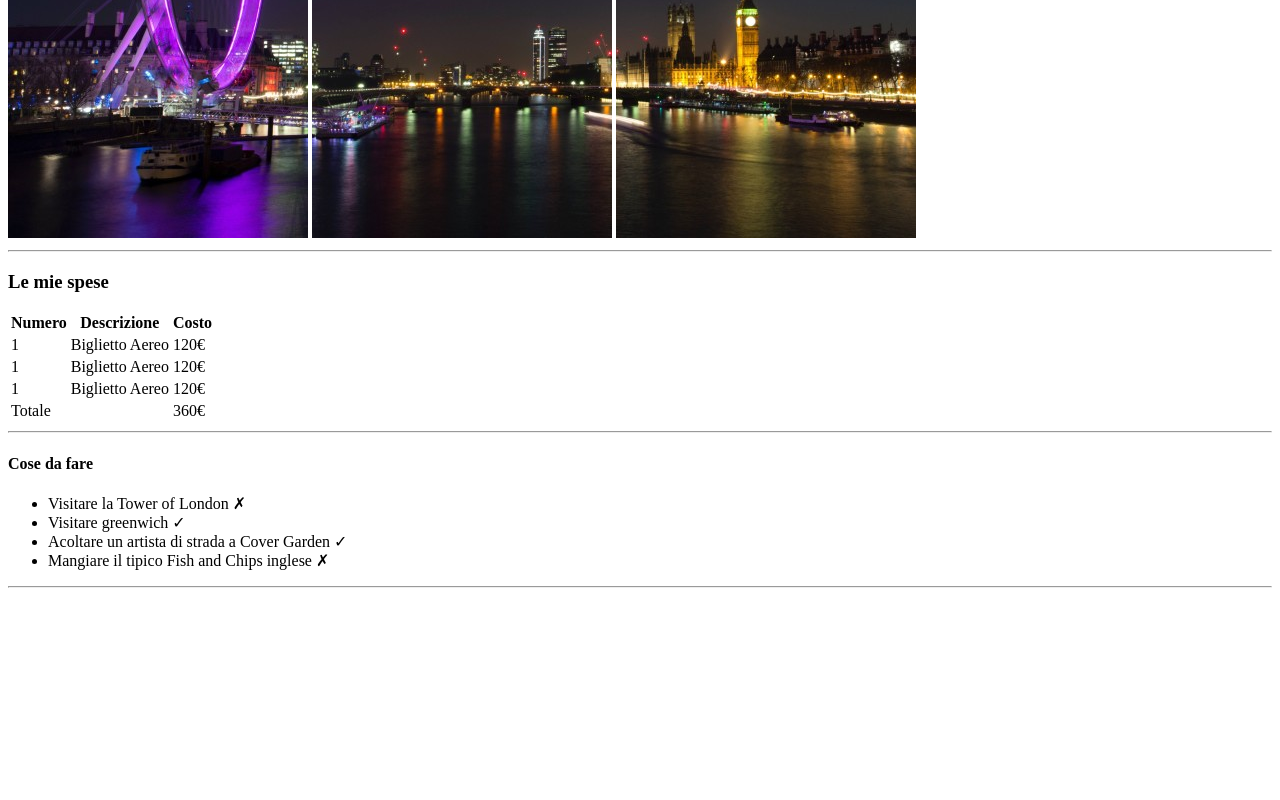
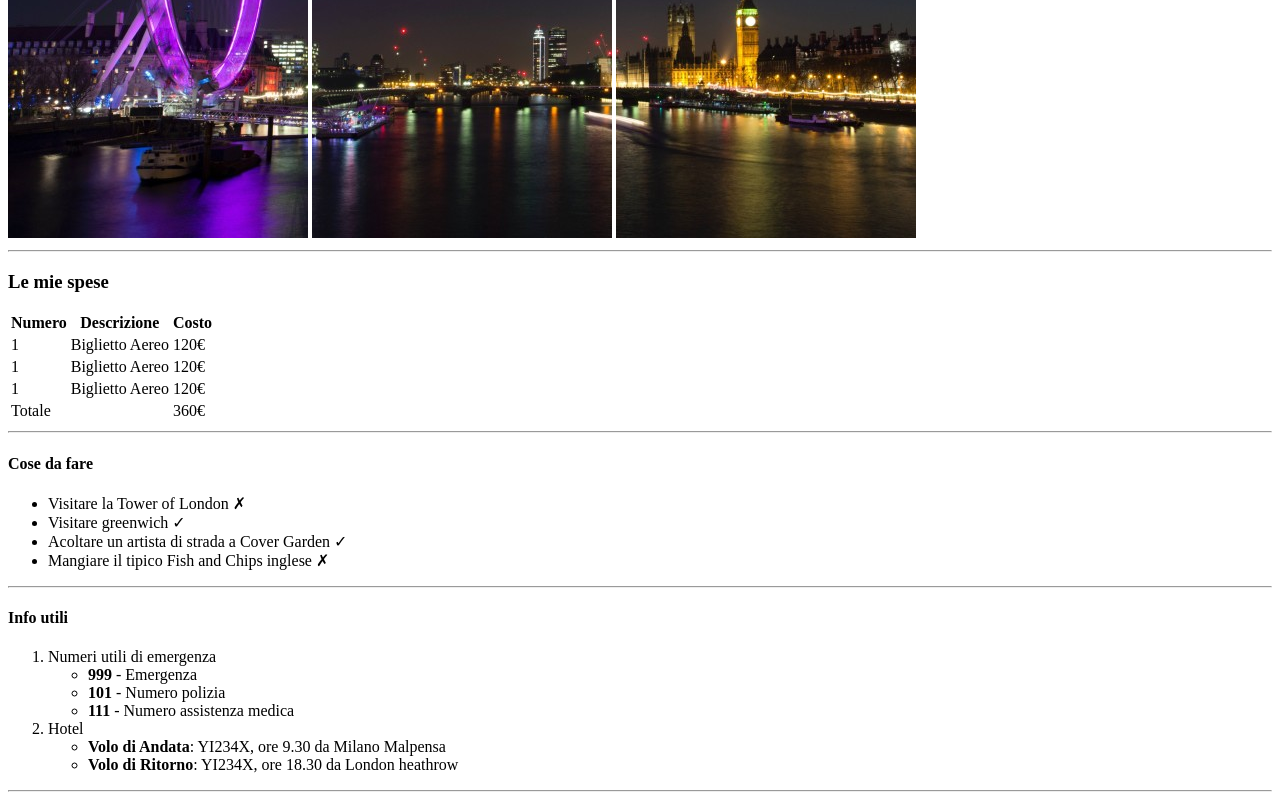
Before and after one commit to alexciccarese/html-london-trip, a plain HTML site: page index.html in a window 1280 px wide. Shown: the part 442-1242 px from the top of the page. Before the commit the page ends 1038 px from the top, so only its background shows below. Drawn offline with Linux system fonts and the light colour scheme.

Commit message:
Info utili section added

```diff
--- a/index.html
+++ b/index.html
@@ -11,6 +11,7 @@
       <img src="./img/pexels-bill-emrich-230794-0.jpg" alt>
       <img src="./img/pexels-bill-emrich-230794-1.jpg" alt>
       <img src="./img/pexels-bill-emrich-230794-2.jpg" alt>
+
       <hr>
     </header>
     <!-- /header -->
@@ -19,6 +20,7 @@
 
       <section>
         <h3>Le mie spese</h3>
+
         <table>
           <thead>
             <th>Numero</th>
@@ -58,6 +60,7 @@
             </tr>
           </tbody>
         </table>
+
         <hr>
       </section>
       <!-- /Le mie spese -->
@@ -73,9 +76,36 @@
           <li>Mangiare il tipico Fish and Chips inglese
             <span>&#10007;</span></li>
         </ul>
+
         <hr>
       </section>
       <!-- /Cose da fare -->
+
+      <section>
+        <h4>Info utili</h4>
+
+        <ol>
+          <li>Numeri utili di emergenza
+            <ul>
+              <li><strong>999</strong> - Emergenza</li>
+              <li><strong>101</strong> - Numero polizia</li>
+              <li><strong>111</strong> - Numero assistenza medica</li>
+            </ul>
+          </li>
+
+          <li>Hotel
+            <ul>
+              <li><strong>Volo di Andata</strong>: YI234X, ore 9.30 da Milano
+                Malpensa</li>
+              <li><strong>Volo di Ritorno</strong>: YI234X, ore 18.30 da London
+                heathrow</li>
+            </ul>
+          </li>
+        </ol>
+
+        <hr>
+      </section>
+      <!-- /Info utili -->
 
     </main>
 
```
